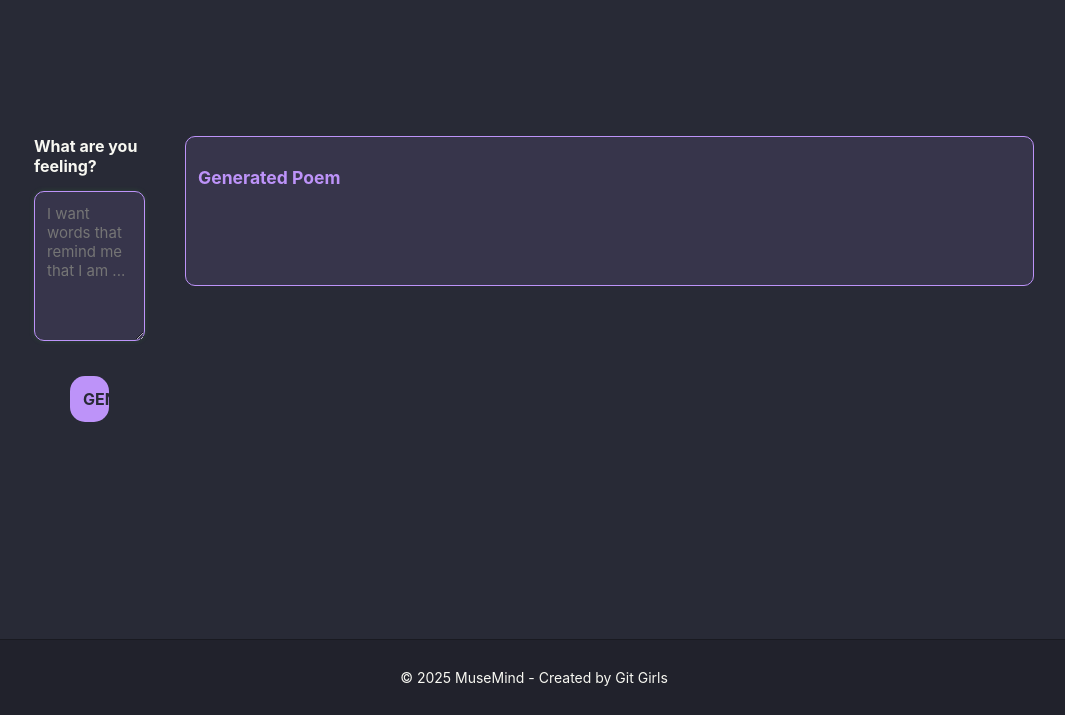
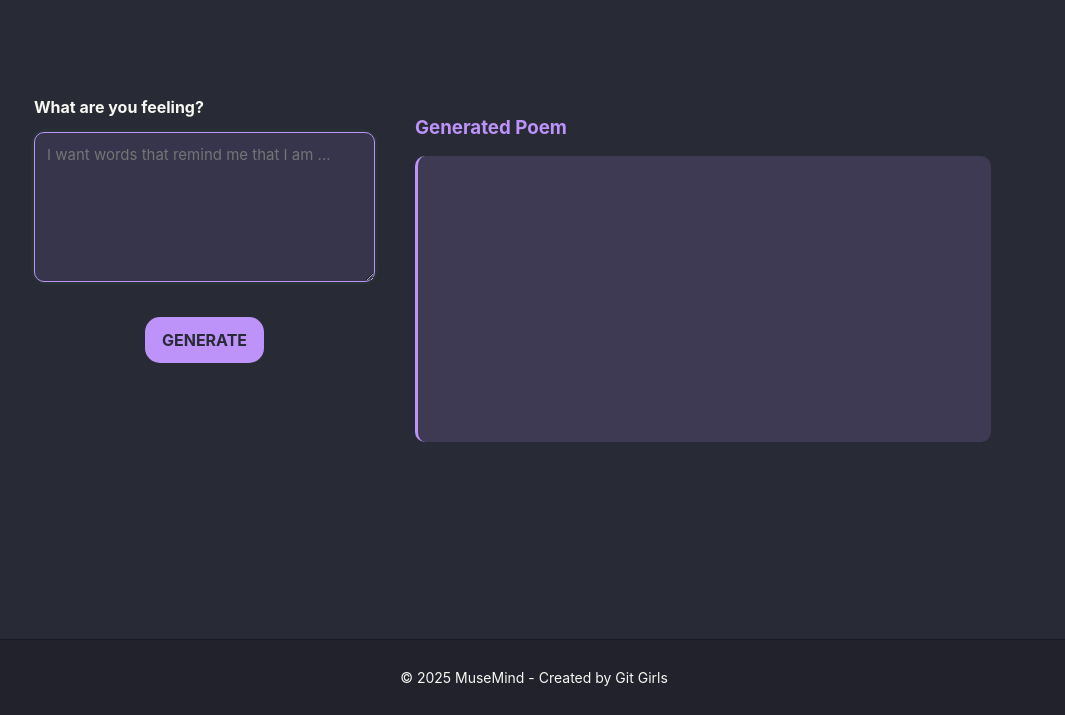
Before and after one commit to luyandazuma/Week2-AIPoemGenerator, a plain HTML site: page public/soulscript.html in a window 1280 px wide. Shown: the part 114-829 px from the top of the page, without its empty margins (106-1171 px from the left). Drawn offline with Linux system fonts and the light colour scheme.

Commit message:
Update soulscript.html

```diff
--- a/public/soulscript.html
+++ b/public/soulscript.html
@@ -14,6 +14,7 @@
 
   <main class="card-container">
  <div class="container">
+  <div class="form-section">
         <form id="form-group">
           <label class="sub-label">What are you feeling?</label>
           <textarea
@@ -23,15 +24,17 @@
             required
             autofocus
           ></textarea>
-
           <input type="submit" class="button" id="button" value="GENERATE" />
         </form>
+      </div>
 
-        <div class="user-input-feelings product-details">
-          <h3>Generated Poem</h3>
-          <p id="poem"></p>
-        </div>
+      <div class="output-section">
+        <h3>Generated Poem</h3>
+        <div class="generated-poem">
+        <p id="poem"></p>
       </div>
+    </div>
+   </div>
   </main>
 
   <footer>
```
